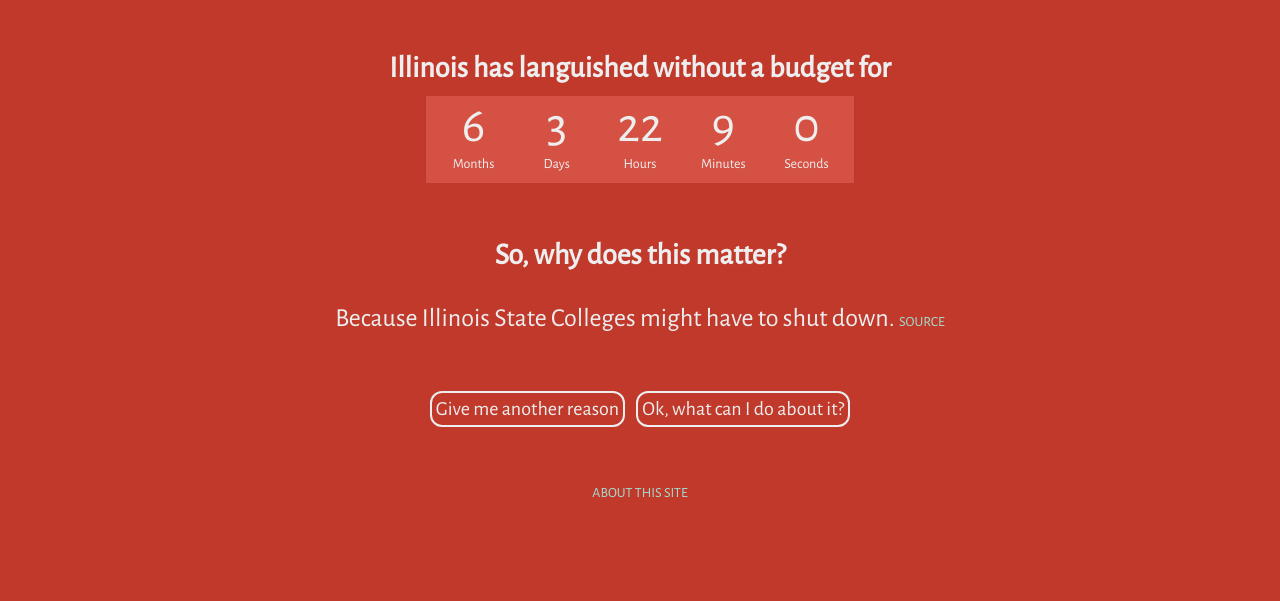
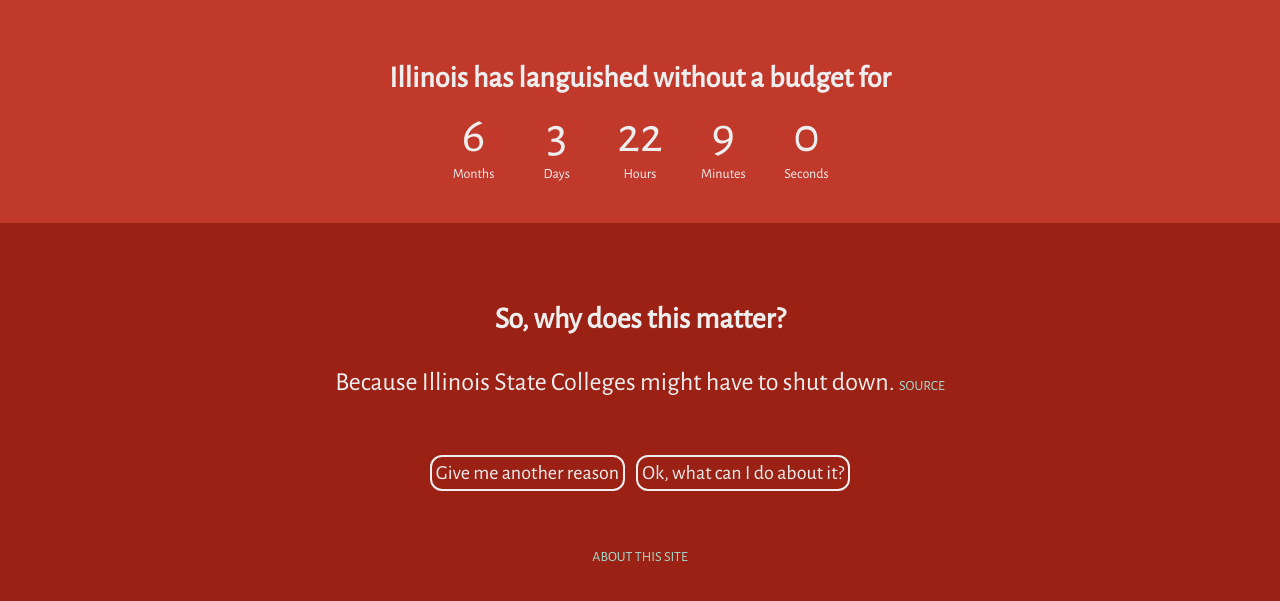
Before and after one commit to chihacknight/il-budget-clock, a Jekyll site: the page built from index.html, in a window 1280 px wide. Shown: the top 601 px of the page. Built offline with Jekyll 4.4.1, drawn with Linux system fonts in a browser that asks for light colours.

Commit message:
colored different sections

```diff
--- a/css/custom.css
+++ b/css/custom.css
@@ -1,10 +1,19 @@
 body {
 	font-family: 'Alegreya Sans', sans-serif;
 	margin: 0px;
-	background-color: #c0392b;
+	background-color: #9b2114;
 	color: #eee;
 	font-size: 20px;
-	padding: 20px;
+    text-align:center;
+}
+
+.header {
+    padding: 30px 0;
+    background-color: #c0392b;
+}
+
+.content {
+    background-color: #9b2114;
 }
 
 .center{
@@ -38,7 +47,6 @@
 #clock {
 	font-size: 50px;
 	display: inline-block;
-	background-color: #d55143;
 	padding-left: 10px;
 	padding-right: 10px;
 	margin-top: 10px;
@@ -47,7 +55,7 @@
 	display: inline-block;
 	min-width: 75px;
 }
-#days, #hours, #minutes, #seconds {
+#months, #days, #hours, #minutes, #seconds {
 	display: inline-block;
 	height: 40px;
 }
--- a/index.html
+++ b/index.html
@@ -2,8 +2,7 @@
 layout: default
 ---
 
-<div class="center">
-
+<div class="header">
     <p class="h2 no-pad-bottom">Illinois has languished without a budget for</p>
     <div id="clock">
         <div>
@@ -27,7 +26,9 @@
             <div class="small">Seconds</div>
         </div>
     </div>
+</div>
 
+<div class='content'>
     <br/><br/>
     <p class="h2">So, why does this matter?</p>
     <div id="reasons">
@@ -45,18 +46,15 @@
         Ok, what can I do about it?
     </button>
     <br/><br/>
-</div>
 
-<div id="do-something" class="center">
-    <p class="h2">Do something about it</p>
-    <p>You can call your Illinois State Representive and Senator. <a href="http://openstates.org/find_your_legislator/">Find your Representives.</a></p>
+    <div id="do-something">
+        <p class="h2">Do something about it</p>
+        <p>You can call your Illinois State Representive and Senator. <a href="http://openstates.org/find_your_legislator/">Find your Representives.</a></p>
+        <p>Additionally, you can <a href="http://www.illinois.gov/gov/contactus/Pages/VoiceAnOpinion.aspx">email</a> Governor Rauner.</p>
 
-    <p>Additionally, you can <a href="http://www.illinois.gov/gov/contactus/Pages/VoiceAnOpinion.aspx">email</a> Governor Rauner. You could say something like "The time for ideological demands is gone, and now it's time to work with the legislature to pass a budget."</p>
+        <p>Finally, you can follow ILBudgetClock on <a href="https://twitter.com/ILBudgetClock">Twitter</a> and <a href="https://www.facebook.com/IL-Budget-Clock-727226324079655/">Facebook</a> for updates.</p>
+    </div>
 
-    <p>Finally, you can follow ILBudgetClock on <a href="https://twitter.com/ILBudgetClock">Twitter</a> and <a href="https://www.facebook.com/IL-Budget-Clock-727226324079655/">Facebook</a> for updates.</p>
-</div>
-
-<div class="center">
     <br/>
     <a class="small" href="about.html">ABOUT THIS SITE</a>
 </div>
```
